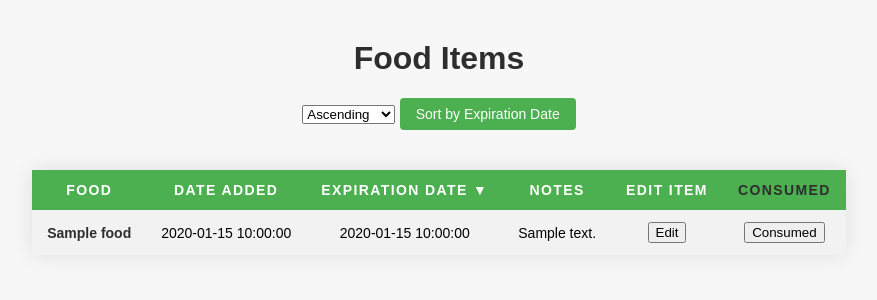
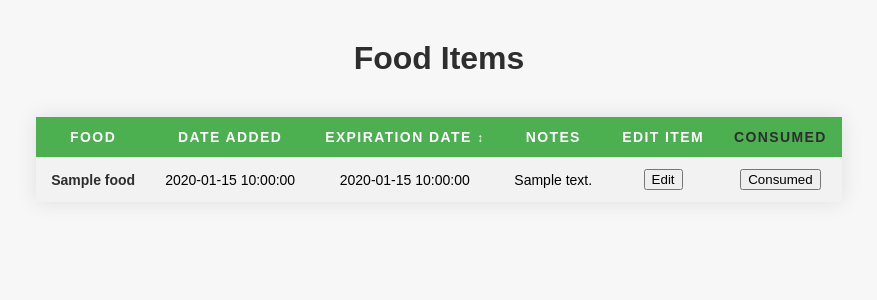
Before and after one commit to ksindy/qrfood, a FastAPI app: template templates/index.html in a window 1280 px wide. Shown: the part 64-364 px from the top of the page, without its empty margins (201-1078 px from the left). Run offline with FastAPI, Linux system fonts and the light colour scheme; the template is opened without the code that fills it: most values are stand-ins (such as "Sample title", 1, 10 or a date in 2020); some libraries are stand-ins or nearby versions.

Commit message:
update asc desc by expiraiton date

```diff
--- a/templates/index.html
+++ b/templates/index.html
@@ -66,6 +66,10 @@
             color: #FFFFFF;
             text-decoration: none;
         }
+        .arrow {
+        font-size: 12px;
+        cursor: pointer;
+        }
         @media (max-width: 768px) {
             table {
                 margin: 20px auto;
@@ -87,24 +91,13 @@
     {% endblock %}
     {% block food_items_table %}
         <h1>Food Items</h1>
-        <div style="text-align: center; margin-bottom: 20px;">
-            <form action="/" method="get">
-                <input type="hidden" name="sort_by_expiration_date" value="true">
-                <select name="sort_order">
-                    <option value="asc">Ascending</option>
-                    <option value="desc">Descending</option>
-                </select>
-                <button type="submit">Sort by Expiration Date</button>
-            </form>
-        </div>
         <table>
             <tr>
                 <th>Food</th>
                 <th>Date Added</th>
                 <th>
                     Expiration Date
-                    <span id="expiration-sort-btn" style="cursor:pointer;">▼</span>
-                    </form>
+                    <span id="expiration-sort-arrow" class="arrow">&#x2195;</span>
                 </th>
                 <th>Notes</th>
                 <th>Edit Item</th>
@@ -132,13 +125,13 @@
         {% endblock %}
     </body>
     <script>
-        const expirationSortBtn = document.getElementById('expiration-sort-btn');
-        let sortAscending = false;
+        const expirationSortArrow = document.getElementById('expiration-sort-arrow');
+        let sortOrder = 'asc';
 
-        expirationSortBtn.addEventListener('click', () => {
-            sortAscending = !sortAscending;
+        expirationSortArrow.addEventListener('click', () => {
+            sortOrder = sortOrder === 'asc' ? 'desc' : 'asc';
+            expirationSortArrow.innerHTML = sortOrder === 'asc' ? '&#x2193;' : '&#x2191;'; // Update the arrow
 
-            // Use JavaScript to submit the form with the desired sort order
             const form = document.createElement('form');
             form.method = 'get';
             form.action = '/';
@@ -146,9 +139,15 @@
             const hiddenInput = document.createElement('input');
             hiddenInput.type = 'hidden';
             hiddenInput.name = 'sort_by_expiration_date';
-            hiddenInput.value = sortAscending; // Send a boolean value instead of 'desc' or 'asc'
+            hiddenInput.value = 'true';
+
+            const sortOrderInput = document.createElement('input');
+            sortOrderInput.type = 'hidden';
+            sortOrderInput.name = 'sort_order';
+            sortOrderInput.value = sortOrder;
 
             form.appendChild(hiddenInput);
+            form.appendChild(sortOrderInput);
             document.body.appendChild(form);
             form.submit();
         });
```
